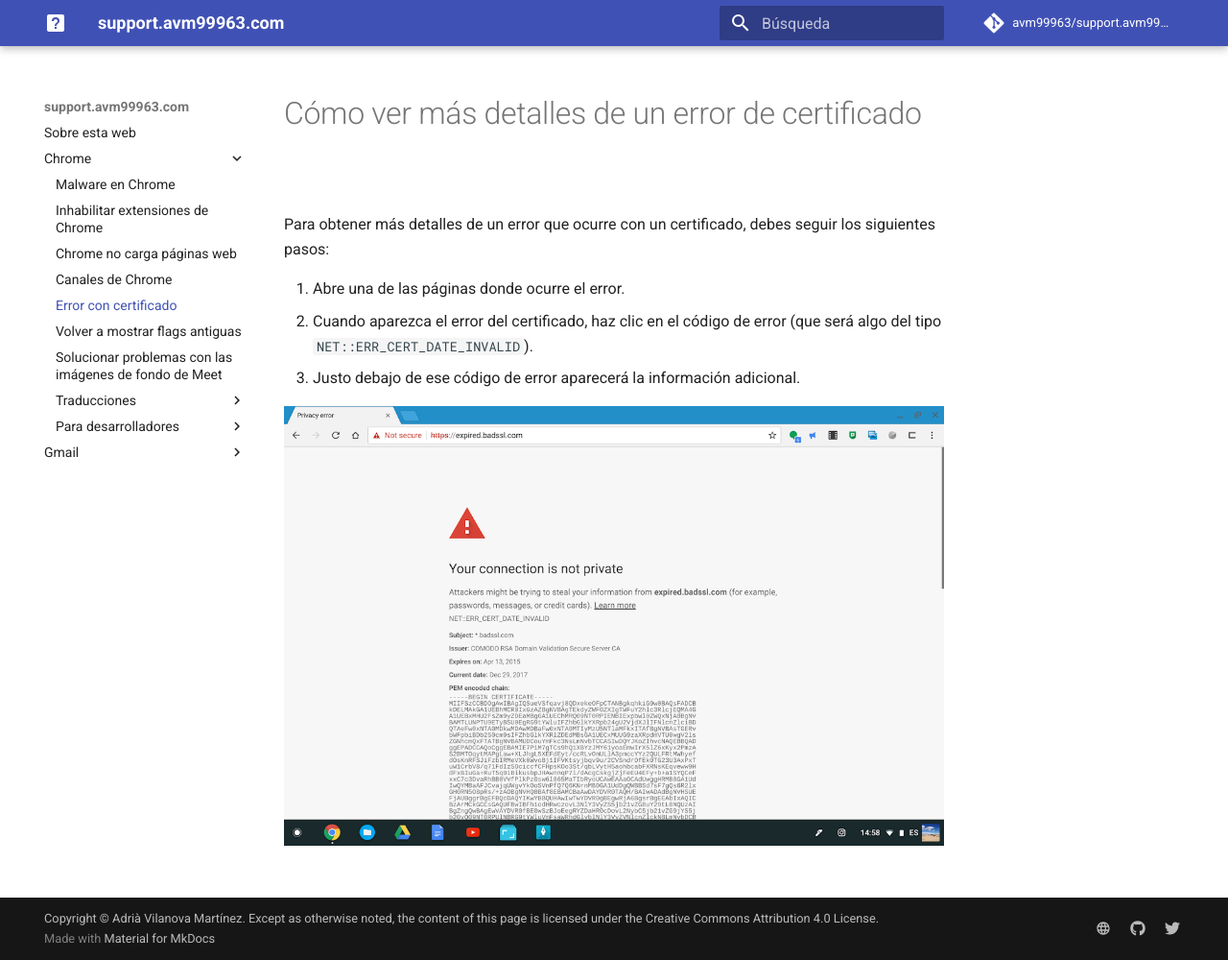
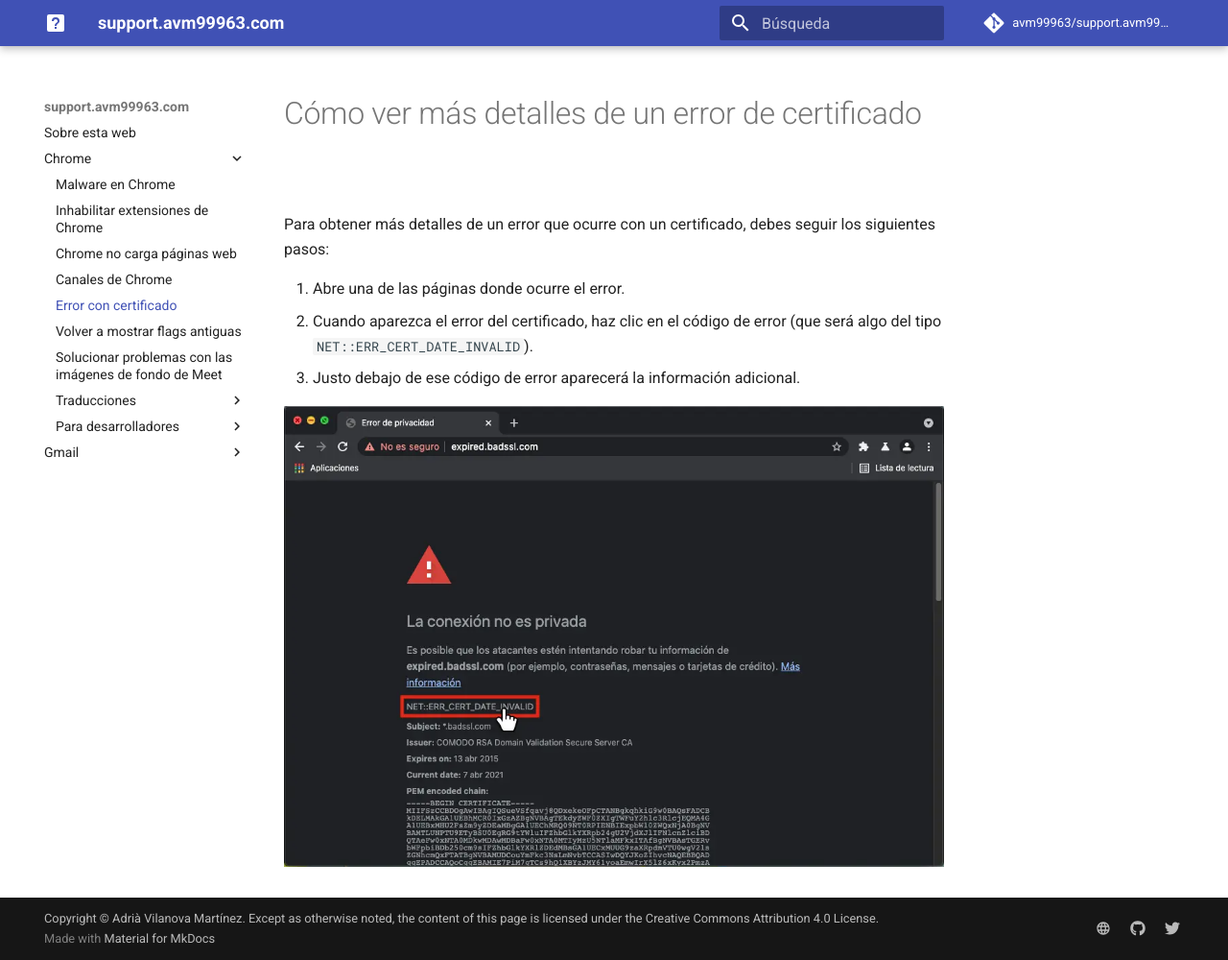
Before and after one commit to avm99963/support.avm99963.com, an MkDocs documentation site: the page built from docs/chrome/error-certificado.md, in a window 1280 px wide and 1000 px high. Shown: the whole window at 96% size. Built offline with MkDocs 1.6.1 and Material for MkDocs 9.7.7, drawn with Linux system fonts in a browser that asks for light colours; comment, search, counter and statistics services are not loaded.

Commit message:
Update badssl.png image
Replaced badssl.png by badssl.webp, which is a newer screenshot in
Spanish, as opposed to the older one which showed the UI in English.

Change-Id: Ic79fe70b1d29cb2e43b5e647cf8721248a84f7c8

```diff
--- a/docs/chrome/error-certificado.md
+++ b/docs/chrome/error-certificado.md
@@ -6,4 +6,4 @@
 2. Cuando aparezca el error del certificado, haz clic en el código de error (que será algo del tipo `NET::ERR_CERT_DATE_INVALID`).
 3. Justo debajo de ese código de error aparecerá la información adicional.
 
-![Ejemplo de lo que aparece después de seguir los pasos](../img/badssl.png)
+![Ejemplo de lo que aparece después de seguir los pasos](../img/badssl.webp)
```
Also changed, not shown: docs/img/badssl.png (deleted), docs/img/badssl.webp (added).
